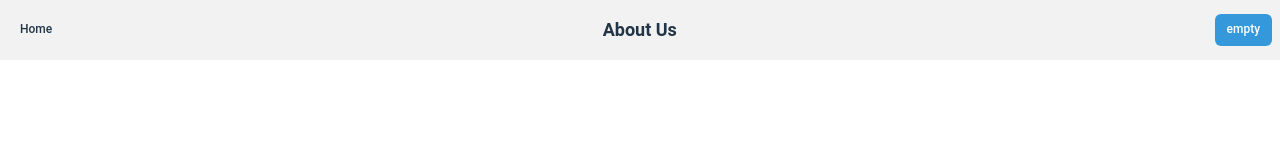
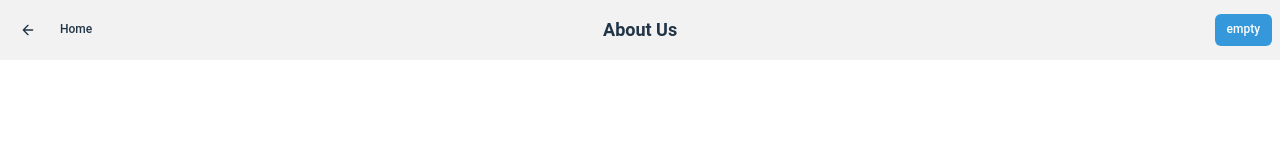
Before and after one commit to anoju/anoju-react, a React (Vite) app: page /about in a window 1280 px wide. Shown: the top 160 px of the page. Built offline with nearby package versions, Linux system fonts and the light colour scheme.

Commit message:
레이아웃 수정(6)

```diff
--- a/src/contexts/LayoutContext.tsx
+++ b/src/contexts/LayoutContext.tsx
@@ -14,6 +14,7 @@ export interface LayoutConfig {
   rightButtons?: ReactNode; // 헤더 우측 버튼들
   showHeader?: boolean; // 헤더 표시 여부
   showFooter?: boolean; // 푸터 표시 여부
+  showBackButton?: boolean; // 뒤로 가기 버튼 표시 여부
   // 필요에 따라 추가 설정
 }
 
@@ -31,6 +32,7 @@ const defaultLayoutConfig: LayoutConfig = {
   rightButtons: null,
   showHeader: true,
   showFooter: true,
+  showBackButton: true, // 기본값 true
 };
 
 // 컨텍스트 생성
--- a/src/layouts/MainLayout.tsx
+++ b/src/layouts/MainLayout.tsx
@@ -1,7 +1,9 @@
 // src/layouts/MainLayout.tsx
 import React, { ReactNode, useEffect, useRef, useCallback } from 'react';
+import { useNavigate } from 'react-router-dom';
+import { useLayout } from '@/contexts/LayoutContext';
 import styles from '@/assets/scss/layouts/layouts.module.scss';
-import { useLayout } from '@/contexts/LayoutContext';
+import { Button } from '@/components/common';
 
 interface MainLayoutProps {
   children: ReactNode;
@@ -59,11 +61,37 @@ const MainLayout: React.FC<MainLayoutProps> = ({ children }) => {
     return () => clearTimeout(timeoutId);
   }, [config.leftButtons, config.rightButtons, adjustHeaderWidths]);
 
+  const BackIcon = () => (
+    <svg
+      xmlns="http://www.w3.org/2000/svg"
+      width="16"
+      height="16"
+      viewBox="0 0 24 24"
+      fill="none"
+      stroke="currentColor"
+      strokeWidth="2"
+      strokeLinecap="round"
+      strokeLinejoin="round"
+    >
+      <path d="M19 12H5M12 19l-7-7 7-7" />
+    </svg>
+  );
+
+  const navigate = useNavigate();
+  const handleGoBack = () => {
+    navigate(-1);
+  };
+
   return (
     <article className={styles.wrapper}>
       {config.showHeader && (
         <header className={styles.header}>
           <div ref={leftRef} className={styles['header-left']}>
+            {config.showBackButton && (
+              <Button onClick={handleGoBack} size="sm" aria-label="뒤로 가기">
+                <BackIcon />
+              </Button>
+            )}
             {config.leftButtons}
           </div>
           <div className={styles['header-center']}>
--- a/src/pages/index.tsx
+++ b/src/pages/index.tsx
@@ -14,7 +14,7 @@ function Home() {
   const layoutConfig = useMemo(
     () => ({
       title: 'Vite + React',
-      leftButtons: null,
+      showBackButton: false,
       rightButtons: (
         <Button className="primary" to="/guide/button" size="sm">
           Guide
```
